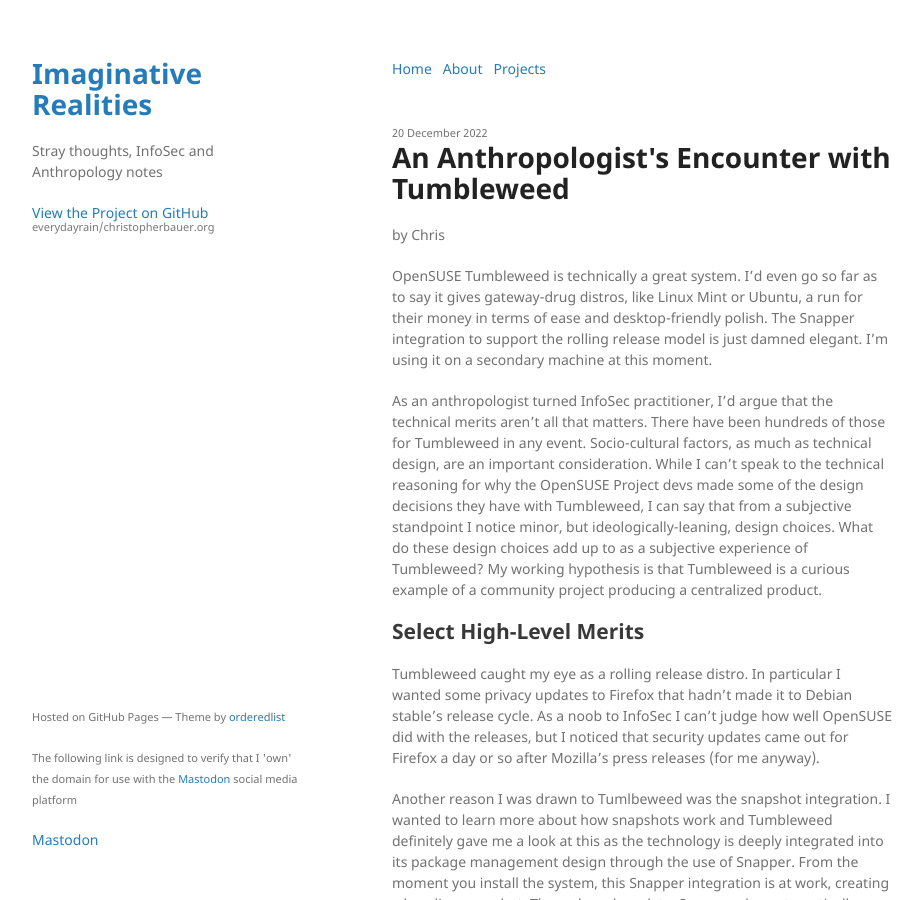
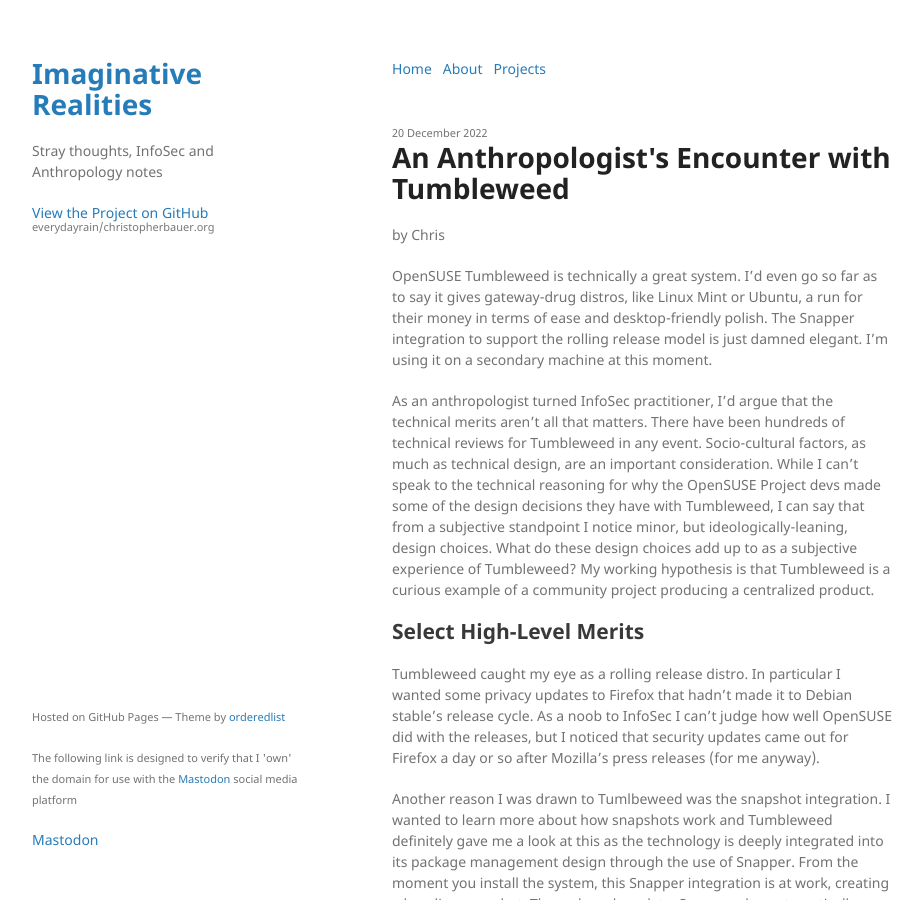
Before and after one commit to everydayrain/christopherbauer.org, a Jekyll site: the page built from _posts/2022-12-20-tumbleweed.md, in a window 1280 px wide and 900 px high. Shown: the whole window, without its empty margins (178-1101 px from the left). Built offline with Jekyll 4.4.1, drawn with Linux system fonts in a browser that asks for light colours.

Commit message:
Update 2022-12-20-tumbleweed.md

```diff
--- a/_posts/2022-12-20-tumbleweed.md
+++ b/_posts/2022-12-20-tumbleweed.md
@@ -6,7 +6,7 @@
 ---
 OpenSUSE Tumbleweed is technically a great system.  I'd even go so far as to say it gives gateway-drug distros, like Linux Mint or Ubuntu, a run for their money in terms of ease and desktop-friendly polish.  The Snapper integration to support the rolling release model is just damned elegant.  I'm using it on a secondary machine at this moment.
 
-As an anthropologist turned InfoSec practitioner, I'd argue that the technical merits aren't all that matters.  There have been hundreds of those for Tumbleweed in any event.  Socio-cultural factors, as much as technical design, are an important consideration.  While I can't speak to the technical reasoning for why the OpenSUSE Project devs made some of the design decisions they have with Tumbleweed, I can say that from a subjective standpoint I notice minor, but ideologically-leaning, design choices.  What do these design choices add up to as a subjective experience of Tumbleweed?  My working hypothesis is that Tumbleweed is a curious example of a community project producing a centralized product.
+As an anthropologist turned InfoSec practitioner, I'd argue that the technical merits aren't all that matters.  There have been hundreds of technical reviews for Tumbleweed in any event.  Socio-cultural factors, as much as technical design, are an important consideration.  While I can't speak to the technical reasoning for why the OpenSUSE Project devs made some of the design decisions they have with Tumbleweed, I can say that from a subjective standpoint I notice minor, but ideologically-leaning, design choices.  What do these design choices add up to as a subjective experience of Tumbleweed?  My working hypothesis is that Tumbleweed is a curious example of a community project producing a centralized product.
 
 ## Select High-Level Merits
 Tumbleweed caught my eye as a rolling release distro.  In particular I wanted some privacy updates to Firefox that hadn't made it to Debian stable's release cycle.  As a noob to InfoSec I can't judge how well OpenSUSE did with the releases, but I noticed that security updates came out for Firefox a day or so after Mozilla's press releases (for me anyway).
```
